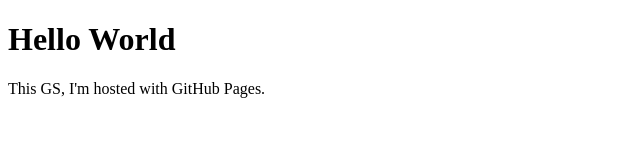
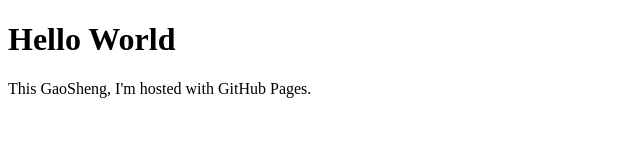
Before and after one commit to HighUp2025/HighUp2025.github.io, a plain HTML site: page index.html in a window 1280 px wide. Shown: the full height of the page, 0-640 px from the left. Drawn offline with Linux system fonts and the light colour scheme.

Commit message:
Update index.html

```diff
--- a/index.html
+++ b/index.html
@@ -2,6 +2,6 @@
 <html>
 <body>
 <h1>Hello World</h1>
-<p>This GS, I'm hosted with GitHub Pages.</p>
+<p>This GaoSheng, I'm hosted with GitHub Pages.</p>
 </body>
 </html>
```
